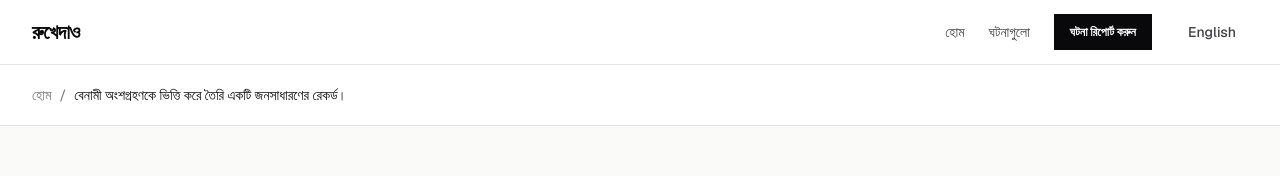
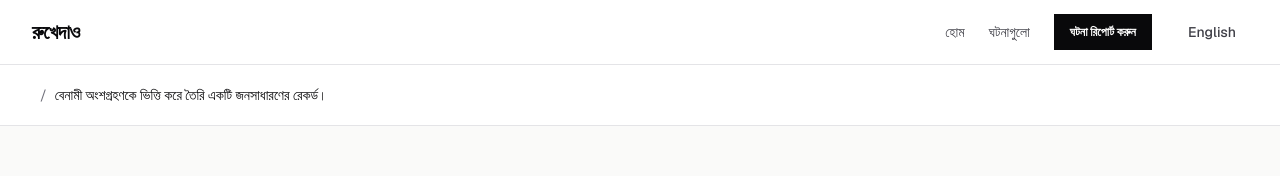
Before and after one commit to farukislamyt/rukhedao, a Next.js app: page /bn/about in a window 1280 px wide. Shown: the top 176 px of the page. Built offline with nearby package versions, Linux system fonts and the light colour scheme; no server answers; the database is empty.

Commit message:
Keep breadcrumbs reusable and localized by caller

```diff
--- a/components/layout/breadcrumbs.tsx
+++ b/components/layout/breadcrumbs.tsx
@@ -1,5 +1,3 @@
-import { getTranslations } from "next-intl/server";
-
 import { Link } from "@/i18n/navigation";
 
 type BreadcrumbItem = {
@@ -9,18 +7,17 @@ type BreadcrumbItem = {
 
 type BreadcrumbsProps = {
     items: BreadcrumbItem[];
+    homeLabel: string;
     ariaLabel?: string;
 };
 
-export async function Breadcrumbs({ items, ariaLabel }: BreadcrumbsProps) {
-    const t = await getTranslations("common");
-
+export function Breadcrumbs({ items, homeLabel, ariaLabel = "Breadcrumb" }: BreadcrumbsProps) {
     return (
-        <nav aria-label={ariaLabel ?? t("breadcrumbs")} className="text-sm">
+        <nav aria-label={ariaLabel} className="text-sm">
             <ol className="flex flex-wrap items-center gap-2 text-zinc-500">
                 <li>
                     <Link href="/" className="hover:text-zinc-950 hover:underline hover:underline-offset-4">
-                        {t("home")}
+                        {homeLabel}
                     </Link>
                 </li>
                 {items.map((item, index) => (
```
